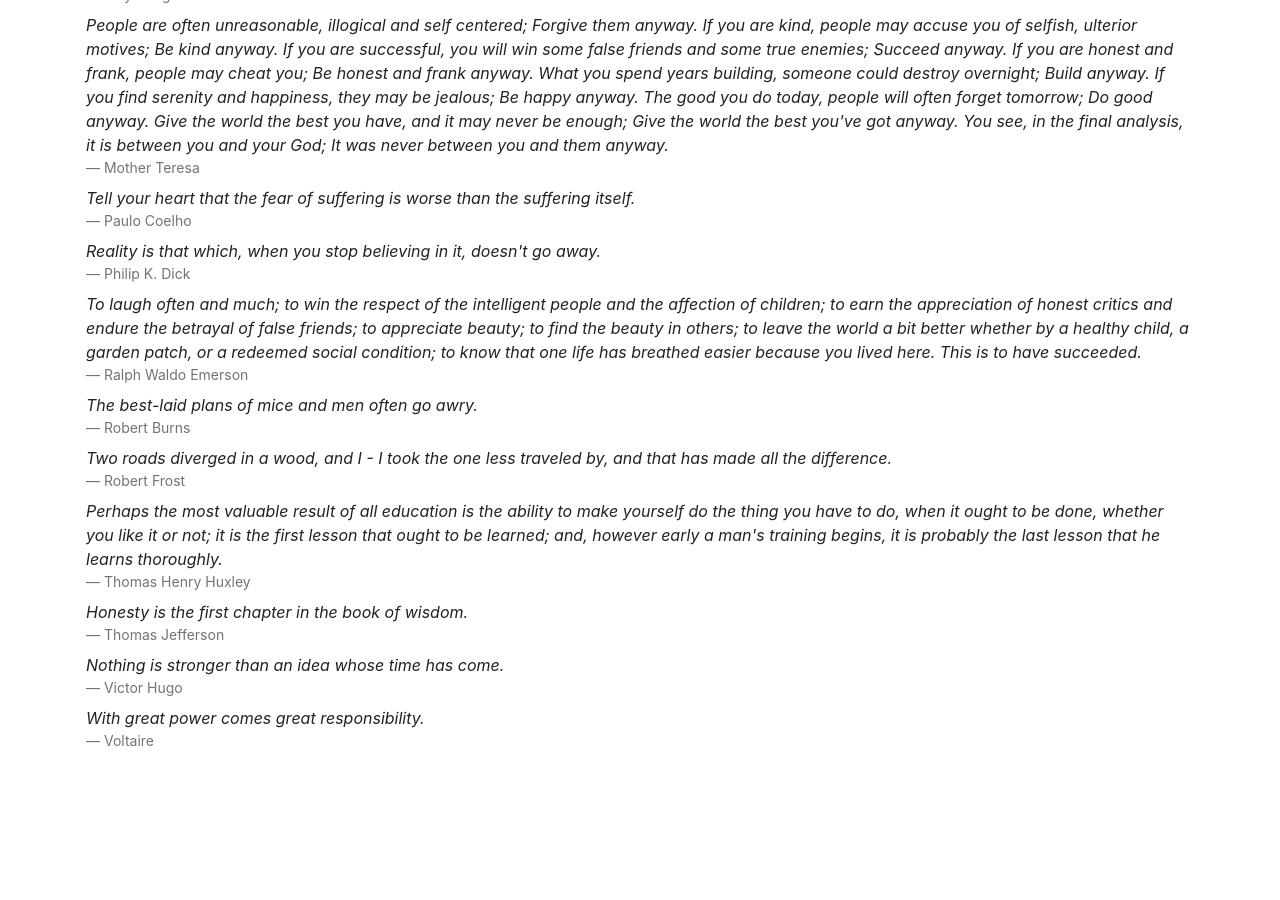
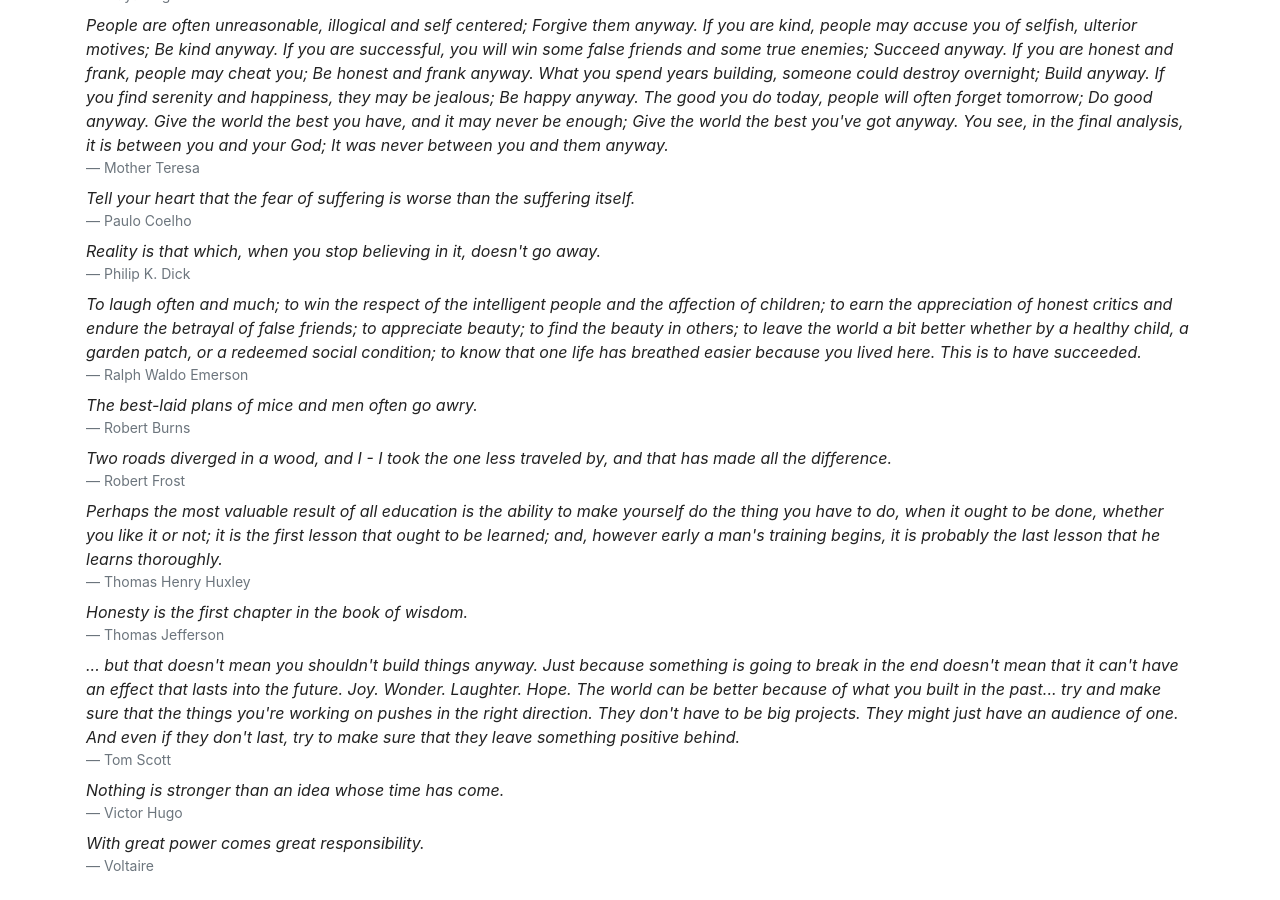
Before and after one commit to mackorone/mackorone.github.io, a Jekyll site: the page built from quotes.html, in a window 1280 px wide and 900 px high, scrolled down 1499 px. Built offline with Jekyll 4.4.1, drawn with Linux system fonts in a browser that asks for light colours; before the commit the page ends 2274 px from its top, so only the background shows below that.

Commit message:
Add Tom Scott quote

```diff
--- a/_data/quotes.yml
+++ b/_data/quotes.yml
@@ -66,3 +66,5 @@
   source: Thomas Henry Huxley
 - quote: Remember, you used to think this was impossible.
   source: Matt Dajer
+- quote: ... but that doesn't mean you shouldn't build things anyway. Just because something is going to break in the end doesn't mean that it can't have an effect that lasts into the future. Joy. Wonder. Laughter. Hope. The world can be better because of what you built in the past... try and make sure that the things you're working on pushes in the right direction. They don't have to be big projects. They might just have an audience of one. And even if they don't last, try to make sure that they leave something positive behind.
+  source: Tom Scott
```
